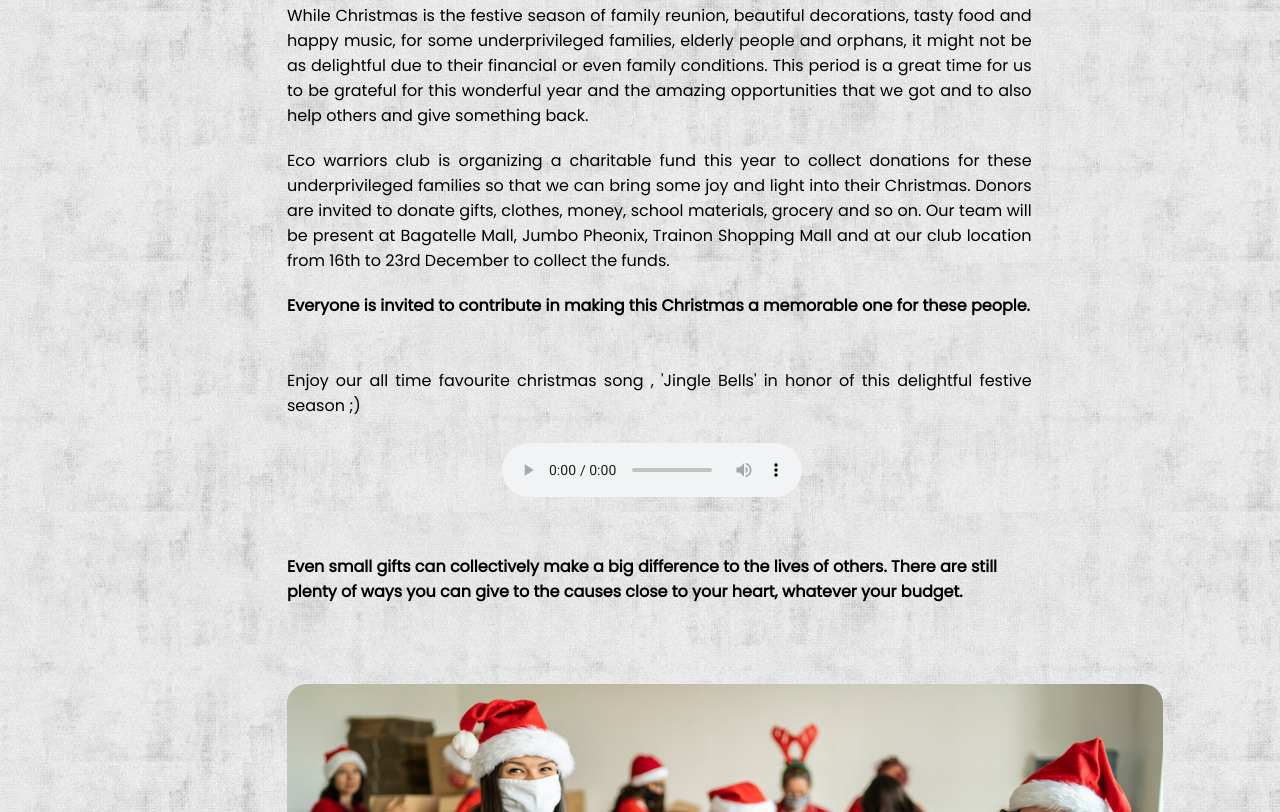
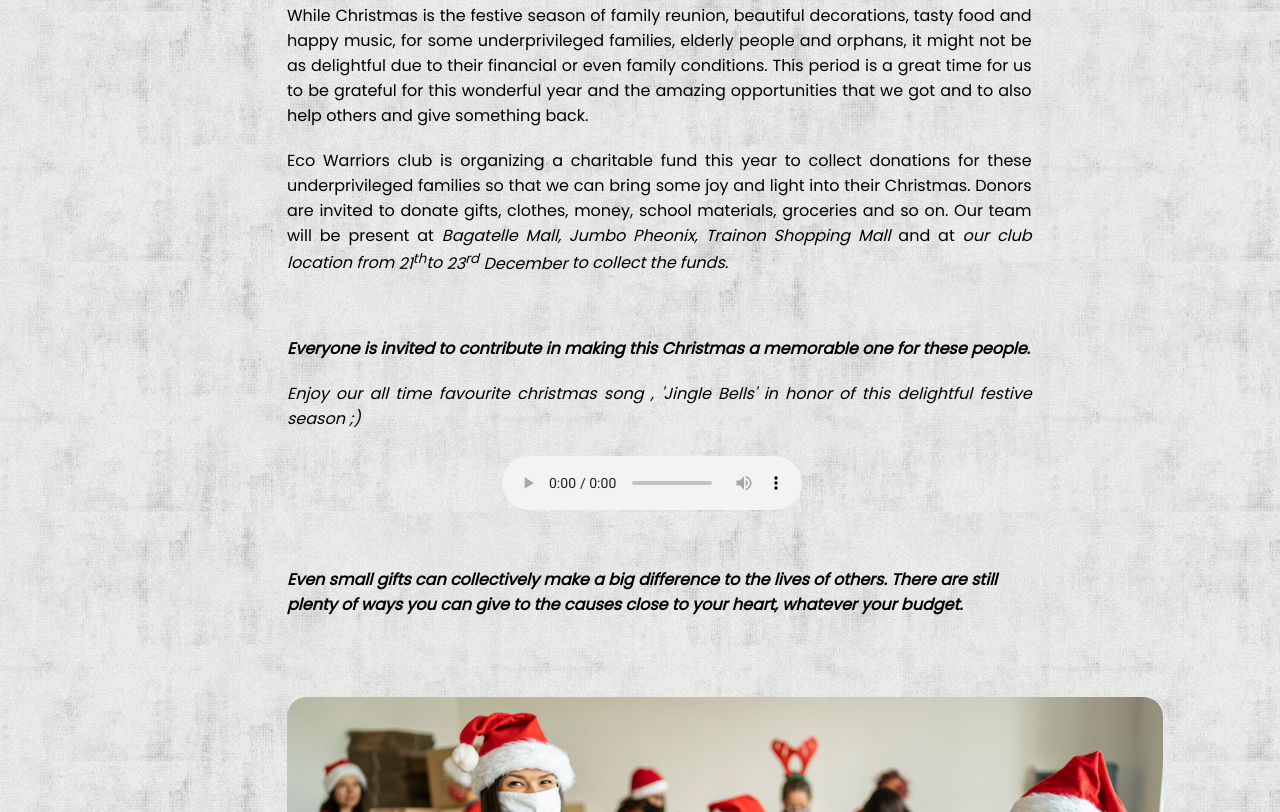
Before and after one commit to Dantev25/Volunteering-Club-Website, a plain HTML site: page Homepage/articles/christmas-donation.html in a window 1280 px wide. Shown: the part 988-1800 px from the top of the page. Drawn offline with Linux system fonts and the light colour scheme.

Commit message:
Added Changes

```diff
--- a/Homepage/articles/christmas-donation.html
+++ b/Homepage/articles/christmas-donation.html
@@ -70,11 +70,11 @@
                 Help bring a smile for christmas.
             </h1>
             <h5 style="text-align: center;">
-                Updated : Sun, 18 Dec 2022 | By Rajanah Mrishana | <span style="color: teal;">Charity Events</span>
+                Updated : Mon, 19 Dec 2022 | By Rajanah Mrishana | <span style="color: teal;">Charity Events</span>
             </h5>
             <div class="Article">
                 <div class="article-1">
-                    <img src="../../Images/christmas.png" alt="" style="max-width: 250%; margin-left: 150px;">
+                    <img src="../../Images/christmas.png" alt="" style="margin-left: 150px;">
                     <p>
                         While Christmas is the festive season of family reunion, beautiful decorations, tasty food and happy music,
                         for some underprivileged families, elderly people and orphans, it might not be as delightful due to their
@@ -83,13 +83,13 @@
                     </p>
 
                     <p>
-                        Eco warriors club is organizing a charitable fund this year to collect donations for these underprivileged families
+                        Eco Warriors club is organizing a charitable fund this year to collect donations for these underprivileged families
                         so that we can bring some joy and light into their Christmas. Donors are invited to donate gifts, clothes, money,
-                        school materials, grocery and so on. Our team will be present at Bagatelle Mall, Jumbo Pheonix, Trainon Shopping
-                        Mall and at our club location from 16th to 23rd December to collect the funds.
+                        school materials, groceries and so on. Our team will be present at <em>Bagatelle Mall, Jumbo Pheonix, Trainon Shopping
+                        Mall</em> and at <em>our club location from <em>21<sup>th</sup></em>to <em>23<sup>rd</sup> December</em> to collect the funds.
                     </p>
 
-                    <h4 style="width: 85%; margin-left: 85px;margin-top: 20px;margin-bottom: 50px;">
+                    <h4 style="width: 85%; margin-left: 85px;margin-top: 60px;">
                         Everyone is invited to contribute in making this Christmas a memorable one for these people.
                     </h4>
 
```
Also changed, not shown: Homepage/sitemap.html (+1 -1 lines).
